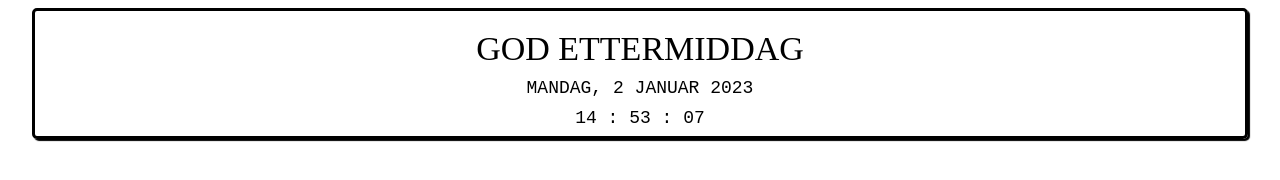
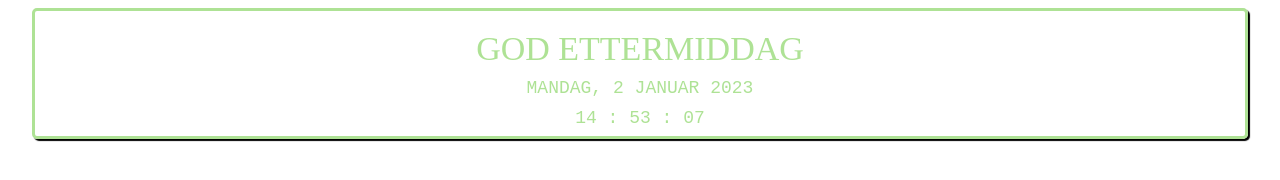
Before and after one commit to tinynotion/notion, a plain HTML site: page index.html in a window 1280 px wide. Drawn offline with Linux system fonts and the light colour scheme.

Commit message:
Update index.html

```diff
--- a/index.html
+++ b/index.html
@@ -16,14 +16,14 @@
 
         .widget {
             padding: 5px 5px ;
-            color: #000000;
+            color: #aee295;
             display: flex;
             justify-content:center;
             align-items:center;
             flex-direction: column;
             max-width: 95%;
             margin: auto;
-            border: 3px solid #000000;
+            border: 3px solid #aee295;
             border-radius: 5px;
             box-shadow: 2px 2px 1px 0px #000000;
 
```
